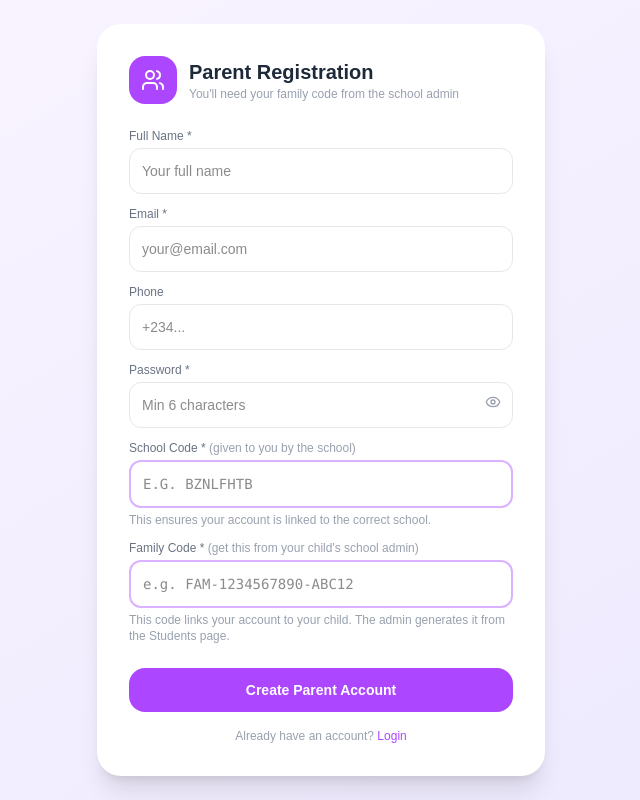
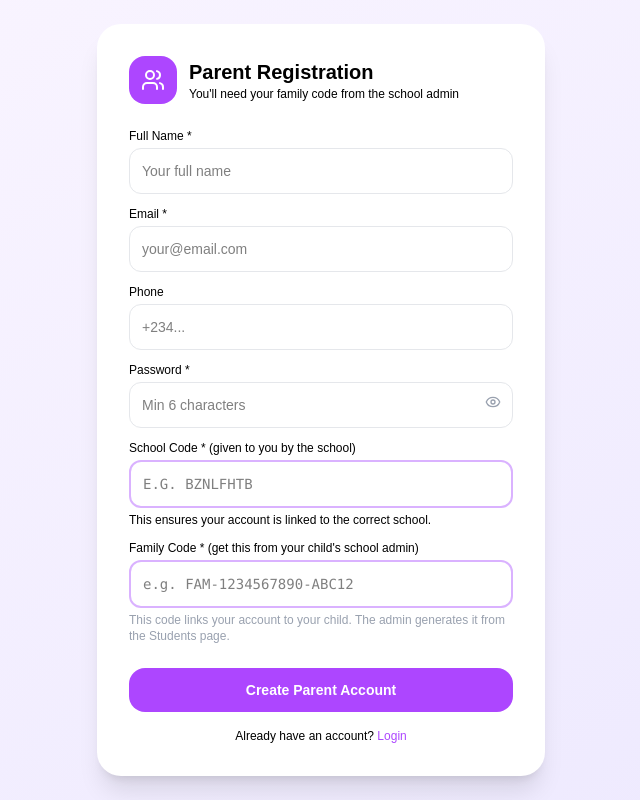
Before and after one commit to Ammar-git-face/SchoolManagment, a Next.js app: page /component/auth/parentSignup in a window 1280 px wide. Shown: the whole page, without its empty margins (319-959 px from the left). Built offline with nearby package versions, Linux system fonts and the light colour scheme; no server answers.

Commit message:
fix: use i instead of index in pieData Cell

```diff
--- a/app/component/auth/admin/page.js
+++ b/app/component/auth/admin/page.js
@@ -81,14 +81,14 @@ const AdminLogin = () => {
                     <div>
                         <label className="text-xs font-semibold text-gray-600 mb-1 block">Email</label>
                         <input type="email" placeholder="admin@school.com"
-                            className="w-full border border-gray-200 rounded-xl p-3 text-sm focus:outline-none focus:ring-2 focus:ring-blue-500"
+                            className="w-full border border-gray-200 rounded-xl p-3 text-black text-sm focus:outline-none focus:ring-2 focus:ring-blue-500"
                             value={email} onChange={(e) => setEmail(e.target.value)} required />
                     </div>
                     <div>
                         <label className="text-xs font-semibold text-gray-600 mb-1 block">Password</label>
                         <div className="relative">
                             <input type={showPassword ? "text" : "password"} placeholder="Enter your password"
-                                className="w-full border border-gray-200 rounded-xl p-3 text-sm focus:outline-none focus:ring-2 focus:ring-blue-500 pr-10"
+                                className="w-full border border-gray-200 rounded-xl p-3 text-sm focus:outline-none text-black focus:ring-2 focus:ring-blue-500 pr-10"
                                 value={password} onChange={(e) => setPassword(e.target.value)} required />
                             <button type="button" onClick={() => setShowPassword(!showPassword)}
                                 className="absolute right-3 top-1/2 -translate-y-1/2 text-gray-400">
--- a/app/component/auth/parentSignup/page.js
+++ b/app/component/auth/parentSignup/page.js
@@ -47,8 +47,8 @@ const ParentRegister = () => {
                         <Users size={24} className="text-white" />
                     </div>
                     <div>
-                        <h1 className="text-xl font-bold text-gray-800">Parent Registration</h1>
-                        <p className="text-xs text-gray-400">You'll need your family code from the school admin</p>
+                        <h1 className="text-xl font-bold text-black">Parent Registration</h1>
+                        <p className="text-xs text-black">You'll need your family code from the school admin</p>
                     </div>
                 </div>
 
@@ -60,27 +60,27 @@ const ParentRegister = () => {
 
                 <div className="flex flex-col gap-3 mb-6">
                     <div>
-                        <label className="text-xs text-gray-500 mb-1 block">Full Name *</label>
+                        <label className="text-xs text-black mb-1 block">Full Name *</label>
                         <input type="text" placeholder="Your full name"
-                            className="w-full border border-gray-200 rounded-xl p-3 text-sm focus:outline-none focus:ring-2 focus:ring-purple-500"
+                            className="w-full border border-gray-200 rounded-xl p-3 text-sm focus:outline-none text-black focus:ring-2 focus:ring-purple-500"
                             value={form.fullname} onChange={e => set("fullname", e.target.value)} />
                     </div>
                     <div>
-                        <label className="text-xs text-gray-500 mb-1 block">Email *</label>
+                        <label className="text-xs text-black mb-1 block">Email *</label>
                         <input type="email" placeholder="your@email.com"
-                            className="w-full border border-gray-200 rounded-xl p-3 text-sm focus:outline-none focus:ring-2 focus:ring-purple-500"
+                            className="w-full border border-gray-200 rounded-xl p-3 text-sm text-black focus:outline-none focus:ring-2 focus:ring-purple-500"
                             value={form.email} onChange={e => set("email", e.target.value)} />
                     </div>
                     <div>
-                        <label className="text-xs text-gray-500 mb-1 block">Phone</label>
+                        <label className="text-xs text-black mb-1 block">Phone</label>
                         <input type="text" placeholder="+234..."
-                            className="w-full border border-gray-200 rounded-xl p-3 text-sm focus:outline-none focus:ring-2 focus:ring-purple-500"
+                            className="w-full border border-gray-200 rounded-xl p-3 text-black text-sm focus:outline-none focus:ring-2 focus:ring-purple-500"
                             value={form.phone} onChange={e => set("phone", e.target.value)} />
                     </div>
                     <div className="relative">
-                        <label className="text-xs text-gray-500 mb-1 block">Password *</label>
+                        <label className="text-xs text-black mb-1 block">Password *</label>
                         <input type={showPass ? "text" : "password"} placeholder="Min 6 characters"
-                            className="w-full border border-gray-200 rounded-xl p-3 text-sm focus:outline-none focus:ring-2 focus:ring-purple-500 pr-10"
+                            className="w-full border border-gray-200 rounded-xl p-3 text-sm text-black focus:outline-none focus:ring-2 focus:ring-purple-500 pr-10"
                             value={form.password} onChange={e => set("password", e.target.value)} />
                         <button type="button" onClick={() => setShowPass(!showPass)}
                             className="absolute right-3 top-8 text-gray-400 hover:text-gray-600">
@@ -88,24 +88,24 @@ const ParentRegister = () => {
                         </button>
                     </div>
                     <div>
-                        <label className="text-xs text-gray-500 mb-1 block">
-                            School Code * <span className="text-gray-400">(given to you by the school)</span>
+                        <label className="text-xs text-black mb-1 block">
+                            School Code * <span className="text-black">(given to you by the school)</span>
                         </label>
                         <input type="text" placeholder="e.g. BZNLFHTB"
-                            className="w-full border-2 border-purple-300 rounded-xl p-3 text-sm focus:outline-none focus:ring-2 focus:ring-purple-500 font-mono uppercase"
+                            className="w-full border-2 border-purple-300 rounded-xl p-3 text-black text-sm focus:outline-none focus:ring-2 focus:ring-purple-500 font-mono uppercase"
                             value={form.schoolCode} onChange={e => set("schoolCode", e.target.value.toUpperCase())} />
-                        <p className="text-xs text-gray-400 mt-1">
+                        <p className="text-xs text-black mt-1">
                             This ensures your account is linked to the correct school.
                         </p>
                     </div>
 
                     {/* ✅ Family Code — not school code */}
                     <div>
-                        <label className="text-xs text-gray-500 mb-1 block">
-                            Family Code * <span className="text-gray-400">(get this from your child's school admin)</span>
+                        <label className="text-xs text-black mb-1 block">
+                            Family Code * <span className="text-black">(get this from your child's school admin)</span>
                         </label>
                         <input type="text" placeholder="e.g. FAM-1234567890-ABC12"
-                            className="w-full border-2 border-purple-300 rounded-xl p-3 text-sm focus:outline-none focus:ring-2 focus:ring-purple-500 font-mono"
+                            className="w-full border-2 border-purple-300 rounded-xl p-3 text-sm text-black focus:outline-none focus:ring-2 focus:ring-purple-500 font-mono"
                             value={form.familyCode} onChange={e => set("familyCode", e.target.value)} />
                         <p className="text-xs text-gray-400 mt-1">
                             This code links your account to your child. The admin generates it from the Students page.
@@ -118,7 +118,7 @@ const ParentRegister = () => {
                     {loading ? "Creating Account..." : "Create Parent Account"}
                 </button>
 
-                <p className="text-xs text-center text-gray-400 mt-4">
+                <p className="text-xs text-center text-black mt-4">
                     Already have an account?{" "}
                     <button onClick={() => router.push("/component/auth/parentLogin")}
                         className="text-purple-500 hover:underline font-medium">Login</button>
```
Also changed, not shown: app/component/auth/register/page.js (+15 -15 lines).
